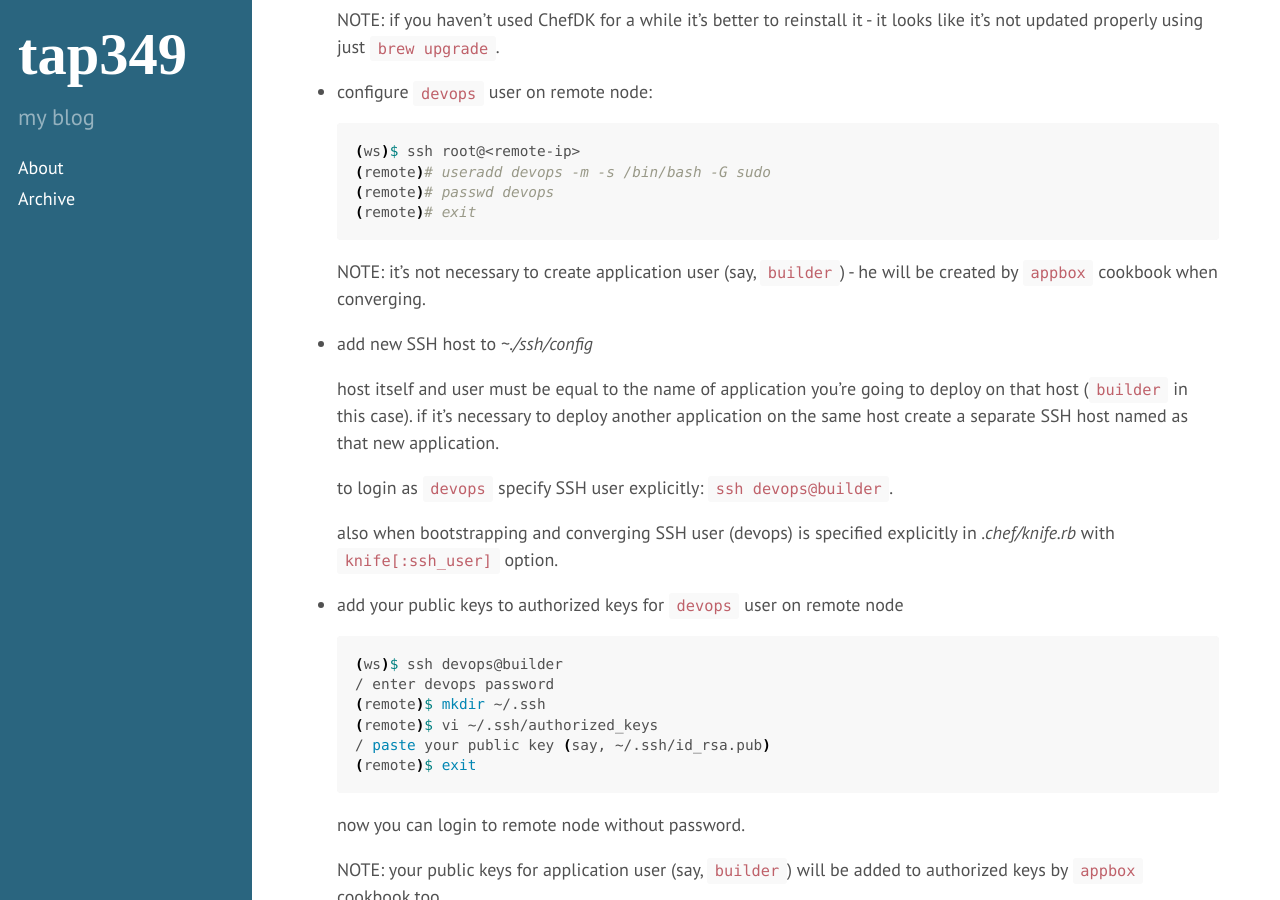
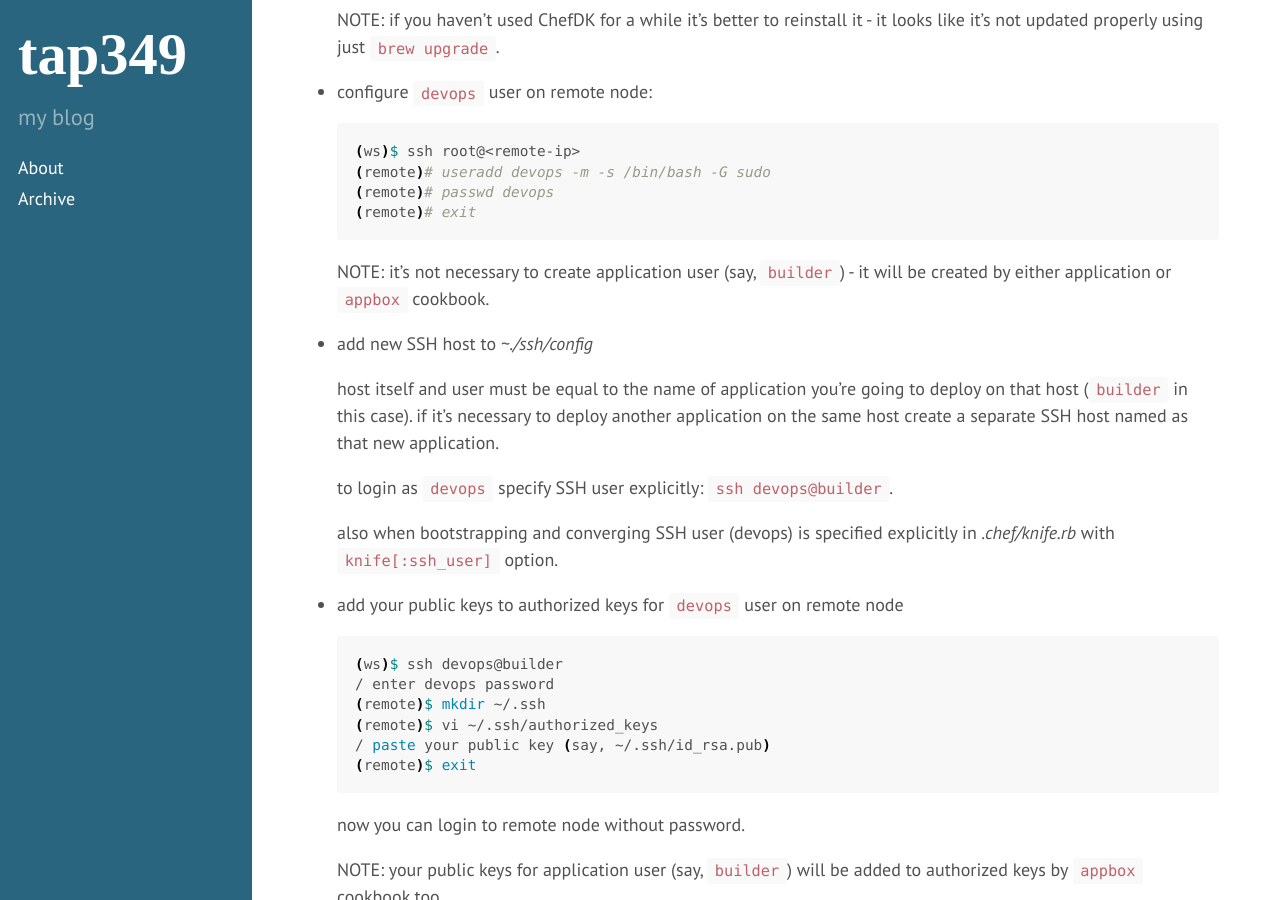
Before and after one commit to tap349/tap349.github.io, a Jekyll site: the page built from _posts/2016-08-31-chef-quickref.md, in a window 1280 px wide and 900 px high, scrolled down 333 px. Built offline with Jekyll 4.4.1, drawn with Linux system fonts in a browser that asks for light colours.

Commit message:
update 2017-08-06_23:16:58

````diff
--- a/_posts/2016-08-31-chef-quickref.md
+++ b/_posts/2016-08-31-chef-quickref.md
@@ -31,7 +31,7 @@ refined and focused quickref for `chef-zero` and `knife-zero`.
   ```
 
   NOTE: it's not necessary to create application user (say, `builder`) -
-        he will be created by `appbox` cookbook when converging.
+        it will be created by either application or `appbox` cookbook.
 
 - add new SSH host to _~./ssh/config_
 
````
Also changed, not shown: _posts/2017-08-02-elixir-deployment.md (+0 -2 lines).
